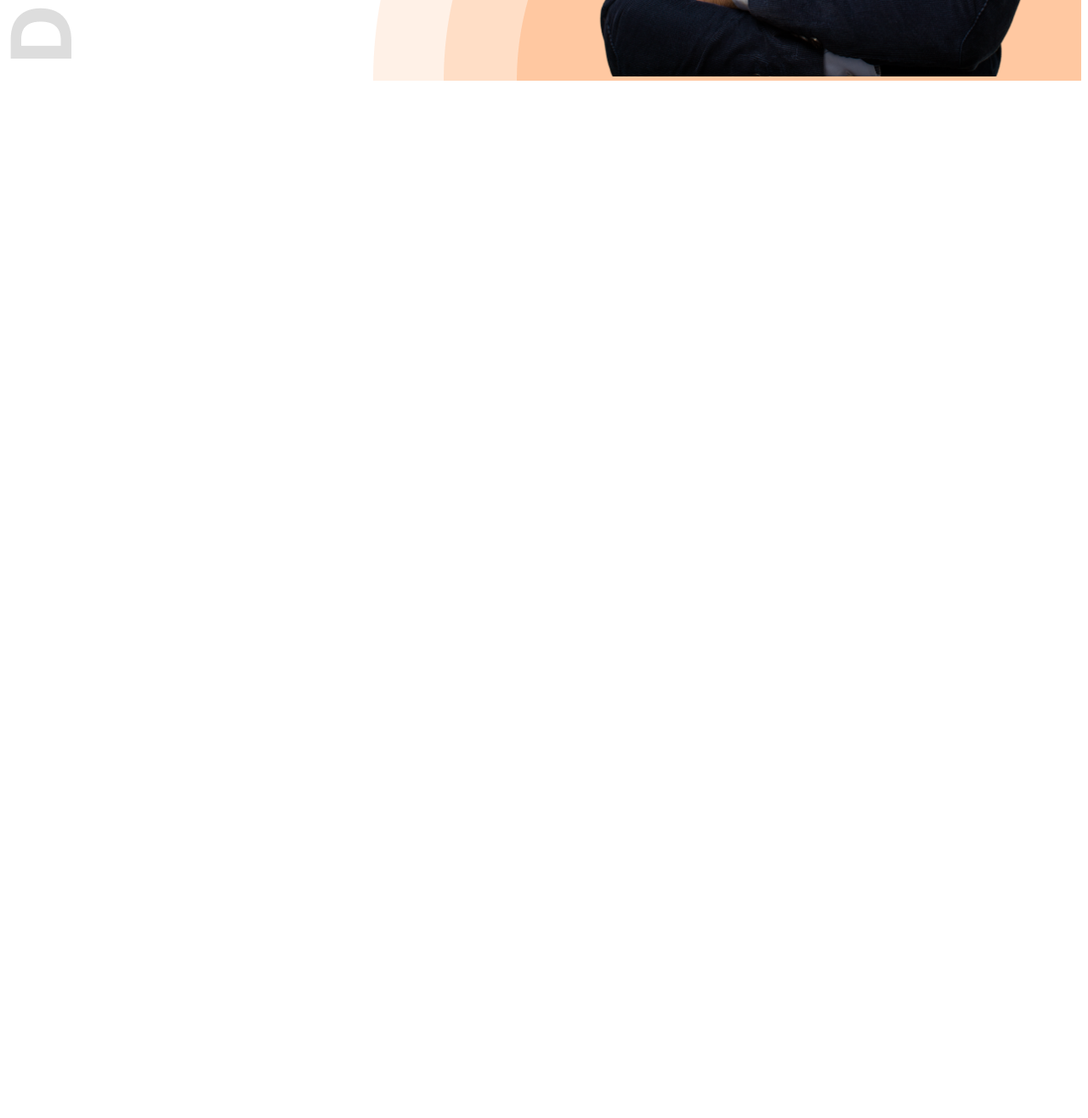
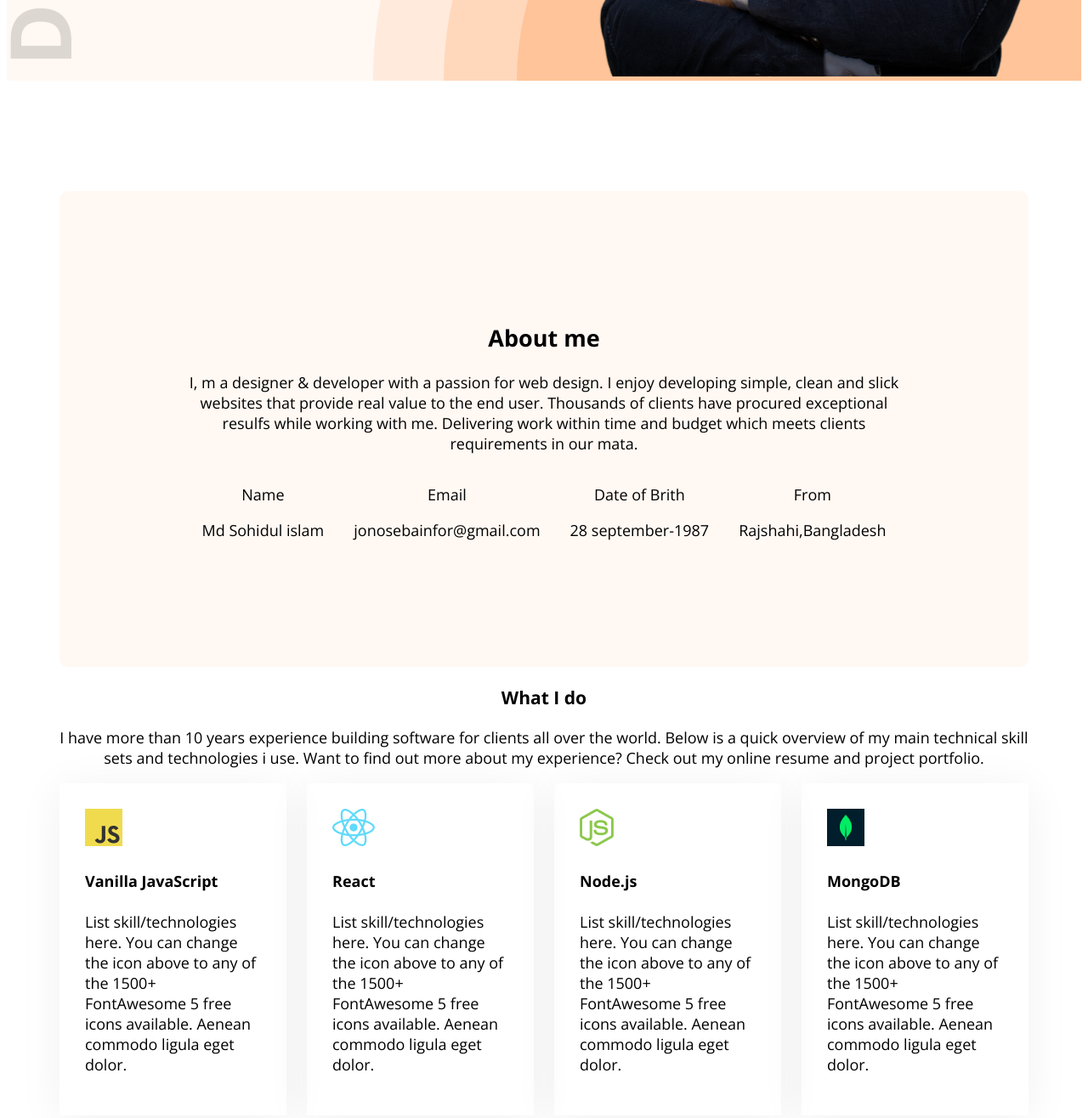
Before and after one commit to sohidul556/web-doveleper-portfoli, a plain HTML site: page index.html in a window 1280 px wide. Shown: the part 724-2040 px from the top of the page at 85% size. Before the commit the page ends 827 px from the top, so only its background shows below. Drawn offline with nearby package versions, Linux system fonts and the light colour scheme.

Commit message:
added an index.html file

```diff
--- a/index.html
+++ b/index.html
@@ -10,7 +10,7 @@
 <link rel="stylesheet" href="styles/portfolio.css">
 </head>
 <body class="open-sans-normal">
-    <header class="header">
+    <header class="header secondary-bg">
         <nav>
             <h3 class="nav title">Bo<span class="text-primary">s</span>s</h3>
             <ul>
@@ -24,14 +24,75 @@
         <div class="banner-content">
             <h4 class="banner-greetings">Hi I am</h4>
             <h1 class="banner-title">Md Sohidul Islam</h1>
-            <p class="banner-discription">Lorem ipsum dolor sit amet consectetur, adipisicing elit. Quod voluptatum optio aspernatur earum sunt adipisci vero esse temporibus excepturi eaque. Rem doloribus exercitationem, laborum incidunt nisi sapiente ad porro ex.</p>
+            <p class="banner-discription">professional web design and wordpress developer Expert Digital Market Hi, I am Mohammad Shahidul Islam. I have graduated in computer science. I am a beautiful web designer. Proficient in creating HTML email signatures and HTML email templates, my top priority is designing responsive, user-friendly websites. My passion for designing websites drives me to be energetic. Whatever work or planning involves, I'm ready for it! Moreover, I am very enthusiastic about my work, as well as working for you here. First and foremost, I am concerned about your satisfaction. Feel free to send us a message to discuss your needs and objectives.</p>
             <button class="btn-primary">Download CV</button>
             <Button class="btn-primary">Contact</Button>
         </div>
             <div><img class="banner-profile-picture" src="images/hardy.png" alt=""></div>
         </div>
     </header>
-    <main></main>
+    <main>
+        <section class="about secondary-bg">
+            <div>
+                <h1 class="section-title">About me</h1>
+                <p class="section-discription">I, m a designer & developer with a passion for web design. I enjoy developing simple, clean and slick websites that provide real value to the end user. Thousands of clients have procured exceptional resulfs while working with me. Delivering work within time and budget which meets clients requirements in our mata.</p>
+
+                <div class="about-items">
+                    <!-- .about-item*4>p.item-title+p.item-discription -->
+                    <div class="about-item">
+                        <p class="item-title">Name</p>
+                        <p class="item-discription">Md Sohidul islam</p>
+                    </div>
+                    <div class="about-item">
+                        <p class="item-title">Email</p>
+                        <p class="item-discription">jonosebainfor@gmail.com</p>
+                    </div>
+                    <div class="about-item">
+                        <p class="item-title">Date of Brith</p>
+                        <p class="item-discription">28 september-1987</p>
+                    </div>
+                    <div class="about-item">
+                        <p class="item-title">From</p>
+                        <p class="item-discription">Rajshahi,Bangladesh</p>
+                    </div>
+
+
+                </div>
+            </div>
+        </section>
+<!-- what is do section start -->
+
+        <section class="skills">
+            <h3 class="section-title text-center">What I do</h3>
+            <p class="section-discription text-center">I have more than 10 years experience building software for clients all over the world. Below is a quick overview of my main technical skill sets and technologies i use. Want to find out more about my experience? Check out my online resume and project portfolio.</p>
+
+            <div class="skills-container">
+                <div class="skill">
+                    <img src="images/icons/js.png" alt="">
+                    <h4 class="skill-title">Vanilla JavaScript</h4>
+                    <p class="skill-description">List skill/technologies here. You can change the icon above to any of the 1500+ FontAwesome 5 free icons available. Aenean commodo ligula eget dolor.</p>
+                </div>
+                <div class="skill">
+                    <img src="images/icons/react.png" alt="">
+                    <h4 class="skill-title">React</h4>
+                    <p class="skill-description">List skill/technologies here. You can change the icon above to any of the 1500+ FontAwesome 5 free icons available. Aenean commodo ligula eget dolor.</p>
+                </div>
+                <div class="skill">
+                    <img src="images/icons/nodejs.png" alt="">
+                    <h4 class="skill-title">Node.js</h4>
+                    <p class="skill-description">List skill/technologies here. You can change the icon above to any of the 1500+ FontAwesome 5 free icons available. Aenean commodo ligula eget dolor.</p>
+                </div>
+                <div class="skill">
+                    <img src="images/icons/mongo.png" alt="">
+                    <h4 class="skill-title">MongoDB</h4>
+                    <p class="skill-description">List skill/technologies here. You can change the icon above to any of the 1500+ FontAwesome 5 free icons available. Aenean commodo ligula eget dolor.</p>
+                </div>
+
+
+
+            </div>
+        </section>
+    </main>
 
     <footer></footer>
 </body>
--- a/styles/portfolio.css
+++ b/styles/portfolio.css
@@ -26,6 +26,9 @@ nav{
 }
 
 /*shared styles*/
+.secondary-bg{
+background-color: #FFF8F3;
+}
 
 .text-primary{
     color:#FD6E0A;
@@ -85,5 +88,42 @@ nav ul a{
 }
 .bbanner-discription{
     color:#757575;
+    text-align: justify;
+}
+
+main{
+    max-width: 1140px;
+    margin: 0 auto;
+    font-size: 18px;
+    font-weight: 400px;
+}
+/* about style */
+.about{
+    border-radius: 10px;
+    text-align: center;
+    margin-top: 130px;
+    padding: 131px 150px;
+}
+.about-items{
+    display: flex;
+    justify-content: space-around;
+}
+.item-discription{
+    font-weight: 400px;
+    font: size 18px;
+}
+.text-center{
+    text-align: center;
 
 }
+/* skills-container style */
+.skills-container{
+    display: flex;
+    gap: 24px;
+}
+.skill{
+    padding: 30px;
+    box-shadow: 0px 6px 50px 0px rgba(0, 0, 0, 0.06);
+
+
+}
```
